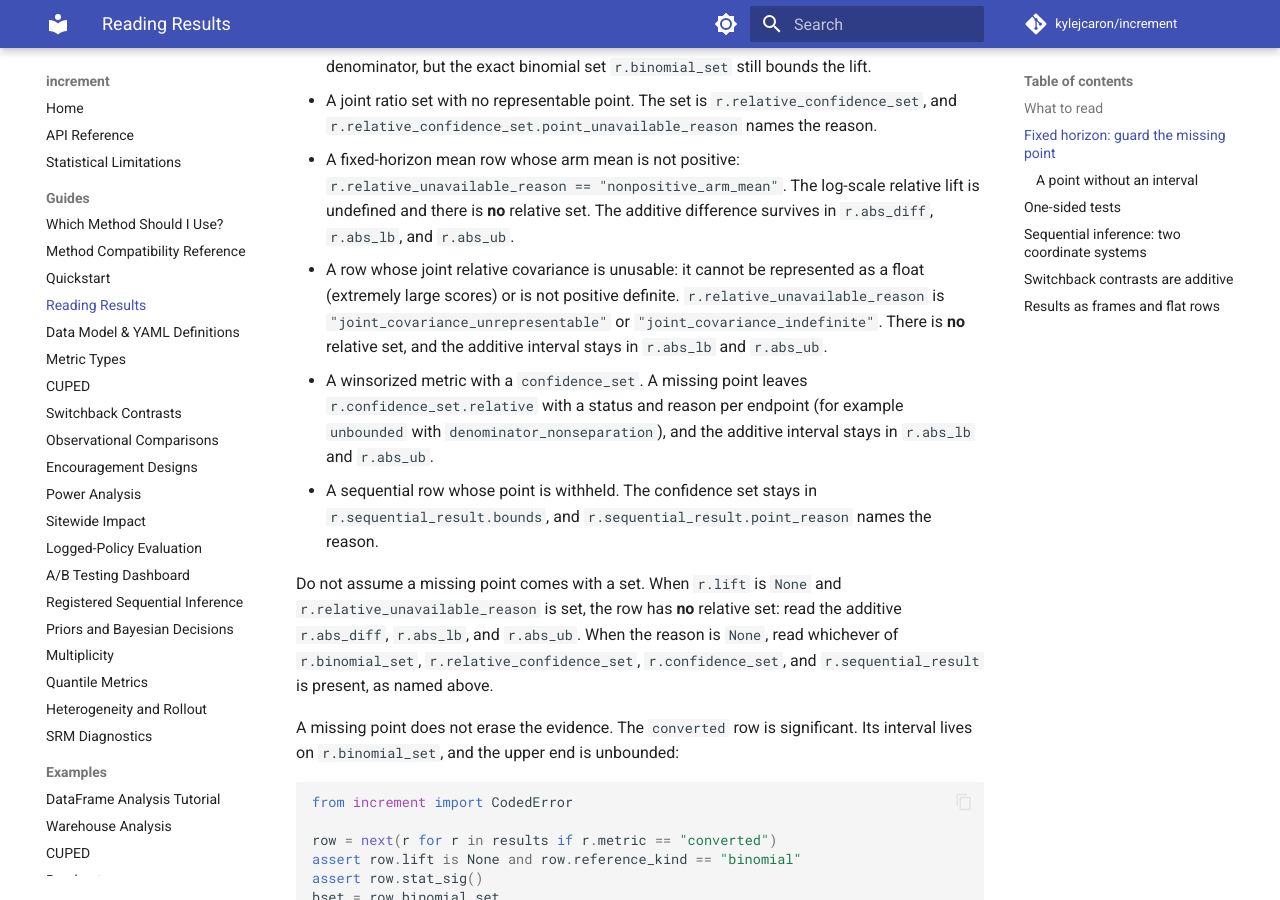
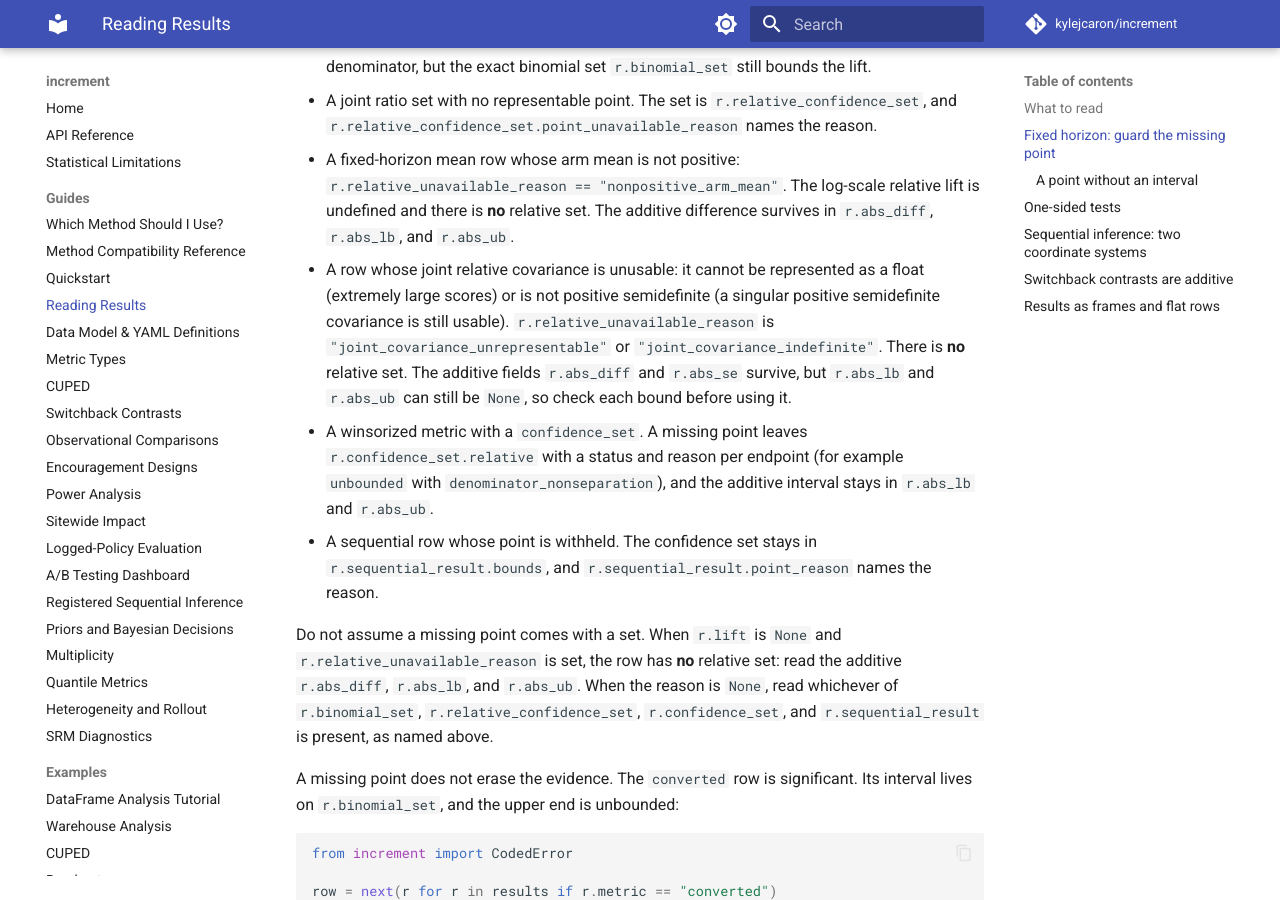
Before and after one commit to kylejcaron/increment, an MkDocs documentation site: the page built from docs/guides/reading-results.md, in a window 1280 px wide and 900 px high, scrolled down 2514 px. Built offline with MkDocs 1.6.1 and Material for MkDocs 9.7.7, drawn with Linux system fonts in a browser that asks for light colours; comment, search, counter and statistics services are not loaded.

Commit message:
docs: say joint_covariance_indefinite means not positive semidefinite and that abs bounds may be None
(cherry picked from commit 594c0386b173354b39f0f15afd53b730dc66a39b)

```diff
--- a/docs/guides/reading-results.md
+++ b/docs/guides/reading-results.md
@@ -96,10 +96,12 @@ each row keeps its remaining evidence, are:
   relative lift is undefined and there is **no** relative set. The additive
   difference survives in `r.abs_diff`, `r.abs_lb`, and `r.abs_ub`.
 - A row whose joint relative covariance is unusable: it cannot be represented as
-  a float (extremely large scores) or is not positive definite.
+  a float (extremely large scores) or is not positive semidefinite (a singular
+  positive semidefinite covariance is still usable).
   `r.relative_unavailable_reason` is `"joint_covariance_unrepresentable"` or
-  `"joint_covariance_indefinite"`. There is **no** relative set, and the
-  additive interval stays in `r.abs_lb` and `r.abs_ub`.
+  `"joint_covariance_indefinite"`. There is **no** relative set. The additive
+  fields `r.abs_diff` and `r.abs_se` survive, but `r.abs_lb` and `r.abs_ub` can
+  still be `None`, so check each bound before using it.
 - A winsorized metric with a `confidence_set`. A missing point leaves
   `r.confidence_set.relative` with a status and reason per endpoint (for
   example `unbounded` with `denominator_nonseparation`), and the additive
```
